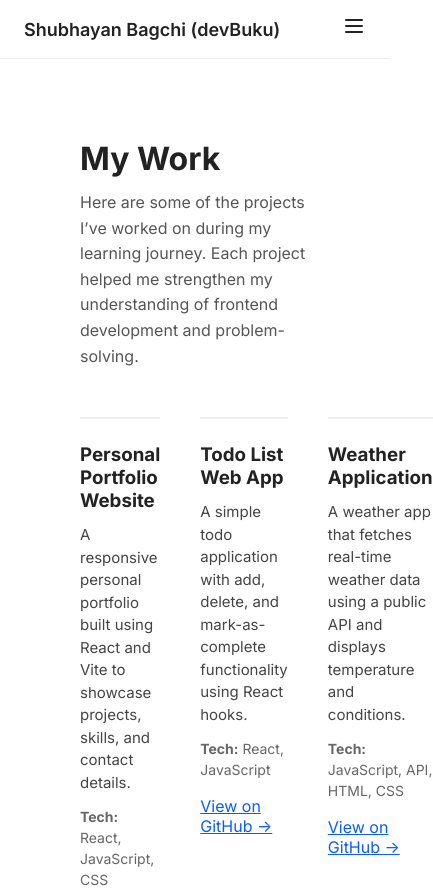
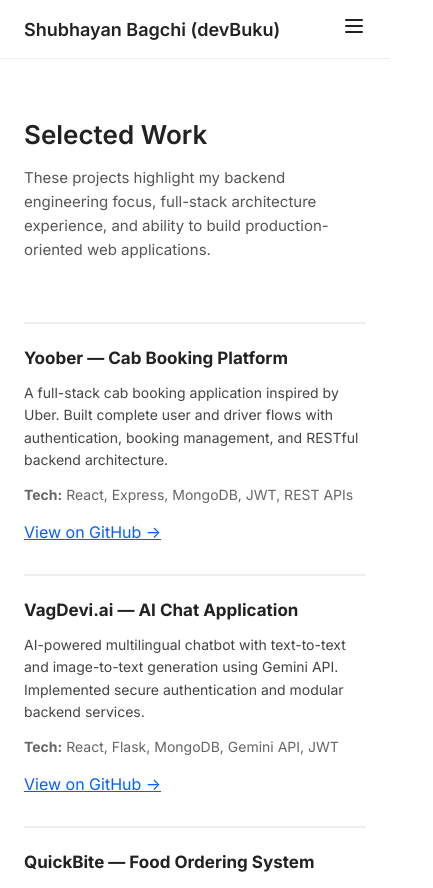
Before and after one commit to devBuku/website, a React (Vite) app: page /work in a window 390 px wide. Shown: the top 888 px of the page, 433 px wide, since content can reach past the window. Built offline with nearby package versions, Linux system fonts and the light colour scheme.

Commit message:
tweak project/work page

```diff
--- a/index.html
+++ b/index.html
@@ -2,9 +2,9 @@
 <html lang="en">
   <head>
     <meta charset="UTF-8" />
-    <link rel="icon" type="image/svg+xml" href="/vite.svg" />
+    <link rel="icon" type="image/svg+xml" href="/kediii.jpg" />
     <meta name="viewport" content="width=device-width, initial-scale=1.0" />
-    <title>website</title>
+    <title>Shubhayan Bagchi (devBuku)</title>
   </head>
   <body>
     <div id="root"></div>
--- a/src/pages/Projects.jsx
+++ b/src/pages/Projects.jsx
@@ -2,36 +2,51 @@ import "../styles/projects.css";
 
 const projects = [
   {
-    title: "Personal Portfolio Website",
+    title: "Yoober — Cab Booking Platform",
     description:
-      "A responsive personal portfolio built using React and Vite to showcase projects, skills, and contact details.",
-    tech: "React, JavaScript, CSS",
-    link: "https://github.com/yourusername/portfolio",
+      "A full-stack cab booking application inspired by Uber. Built complete user and driver flows with authentication, booking management, and RESTful backend architecture.",
+    tech: "React, Express, MongoDB, JWT, REST APIs",
+    link: "https://github.com/devBuku/Uber",
   },
   {
-    title: "Todo List Web App",
+    title: "VagDevi.ai — AI Chat Application",
     description:
-      "A simple todo application with add, delete, and mark-as-complete functionality using React hooks.",
-    tech: "React, JavaScript",
-    link: "https://github.com/yourusername/todo-app",
+      "AI-powered multilingual chatbot with text-to-text and image-to-text generation using Gemini API. Implemented secure authentication and modular backend services.",
+    tech: "React, Flask, MongoDB, Gemini API, JWT",
+    link: "https://github.com/devBuku/VagDevi.ai",
   },
   {
-    title: "Weather Application",
+    title: "QuickBite — Food Ordering System",
     description:
-      "A weather app that fetches real-time weather data using a public API and displays temperature and conditions.",
-    tech: "JavaScript, API, HTML, CSS",
-    link: "https://github.com/yourusername/weather-app",
+      "Full-stack food ordering platform featuring user authentication, cart management, and order workflows. Designed backend APIs and structured database models.",
+    tech: "React, Node.js, Express, MongoDB",
+    link: "https://github.com/devBuku/QuickBite",
+  },
+  {
+    title: "Zoinsta — Social Media Backend",
+    description:
+      "Backend-focused social platform clone with authentication, post creation, and user interactions. Emphasis on database schema design and scalable API structure.",
+    tech: "Node.js, Express, MongoDB, REST APIs",
+    link: "https://github.com/devBuku/zoinsta",
+  },
+  {
+    title: "Real-Time Chat App",
+    description:
+      "Real-time messaging application implementing authentication and live communication features. Explored event-driven architecture and socket-based interactions.",
+    tech: "Node.js, Express, Socket.io, MongoDB",
+    link: "https://github.com/devBuku/chat-app-demo",
   },
 ];
 
 function Projects() {
   return (
     <section className="projects">
-      <h2>My Work</h2>
+      <h2>Selected Work</h2>
+
       <p className="projects-intro">
-        Here are some of the projects I’ve worked on during my learning journey.
-        Each project helped me strengthen my understanding of frontend
-        development and problem-solving.
+        These projects highlight my backend engineering focus, full-stack
+        architecture experience, and ability to build production-oriented web
+        applications.
       </p>
 
       <div className="projects-grid">
@@ -39,7 +54,9 @@ function Projects() {
           <div className="project-card" key={index}>
             <h3>{project.title}</h3>
             <p>{project.description}</p>
-            <p className="tech"><strong>Tech:</strong> {project.tech}</p>
+            <p className="tech">
+              <strong>Tech:</strong> {project.tech}
+            </p>
             <a href={project.link} target="_blank" rel="noreferrer">
               View on GitHub →
             </a>
--- a/src/styles/projects.css
+++ b/src/styles/projects.css
@@ -1,38 +1,49 @@
+/* =========================
+   PROJECTS
+========================= */
+
 .projects {
-  padding: 80px;
+    max-width: 1200px;
+    margin: 0 auto;
+    padding: 80px 80px;
 }
 
 .projects h2 {
-  font-size: 32px;
-  margin-bottom: 12px;
+    font-size: 30px;
+    font-weight: 600;
+    margin-bottom: 16px;
 }
 
 .projects-intro {
     max-width: 700px;
     color: #555;
-  margin-bottom: 48px;
+    margin-bottom: 60px;
     line-height: 1.6;
+    font-size: 16px;
 }
 
+/* Grid */
 .projects-grid {
     display: grid;
     grid-template-columns: repeat(3, 1fr);
-  gap: 40px;
+    gap: 50px;
 }
 
+/* Card */
 .project-card {
     border-top: 2px solid #eee;
     padding-top: 24px;
 }
 
 .project-card h3 {
-  margin-bottom: 12px;
+    font-size: 18px;
+    margin-bottom: 14px;
 }
 
 .project-card p {
     font-size: 15px;
     color: #444;
-  line-height: 1.5;
+    line-height: 1.6;
 }
 
 .project-card .tech {
@@ -46,4 +57,53 @@
     margin-top: 16px;
     color: #0b5cff;
     text-decoration: underline;
+    transition: opacity 0.2s ease;
 }
+
+.project-card a:hover {
+    opacity: 0.7;
+}
+
+/* =========================
+   RESPONSIVE
+========================= */
+
+/* Tablet */
+@media (max-width: 1024px) {
+    .projects {
+        padding: 60px 40px;
+    }
+
+    .projects-grid {
+        grid-template-columns: repeat(2, 1fr);
+        gap: 40px;
+    }
+}
+
+/* Mobile */
+@media (max-width: 768px) {
+    .projects {
+        padding: 60px 24px;
+    }
+
+    .projects h2 {
+        font-size: 26px;
+    }
+
+    .projects-intro {
+        font-size: 15px;
+    }
+
+    .projects-grid {
+        grid-template-columns: 1fr;
+        gap: 32px;
+    }
+
+    .project-card h3 {
+        font-size: 17px;
+    }
+
+    .project-card p {
+        font-size: 14px;
+    }
+}
```
Also changed, not shown: 1 other file (tests, documents, lock files or other folders). Lines whose indentation alone changed are shown as unchanged.
